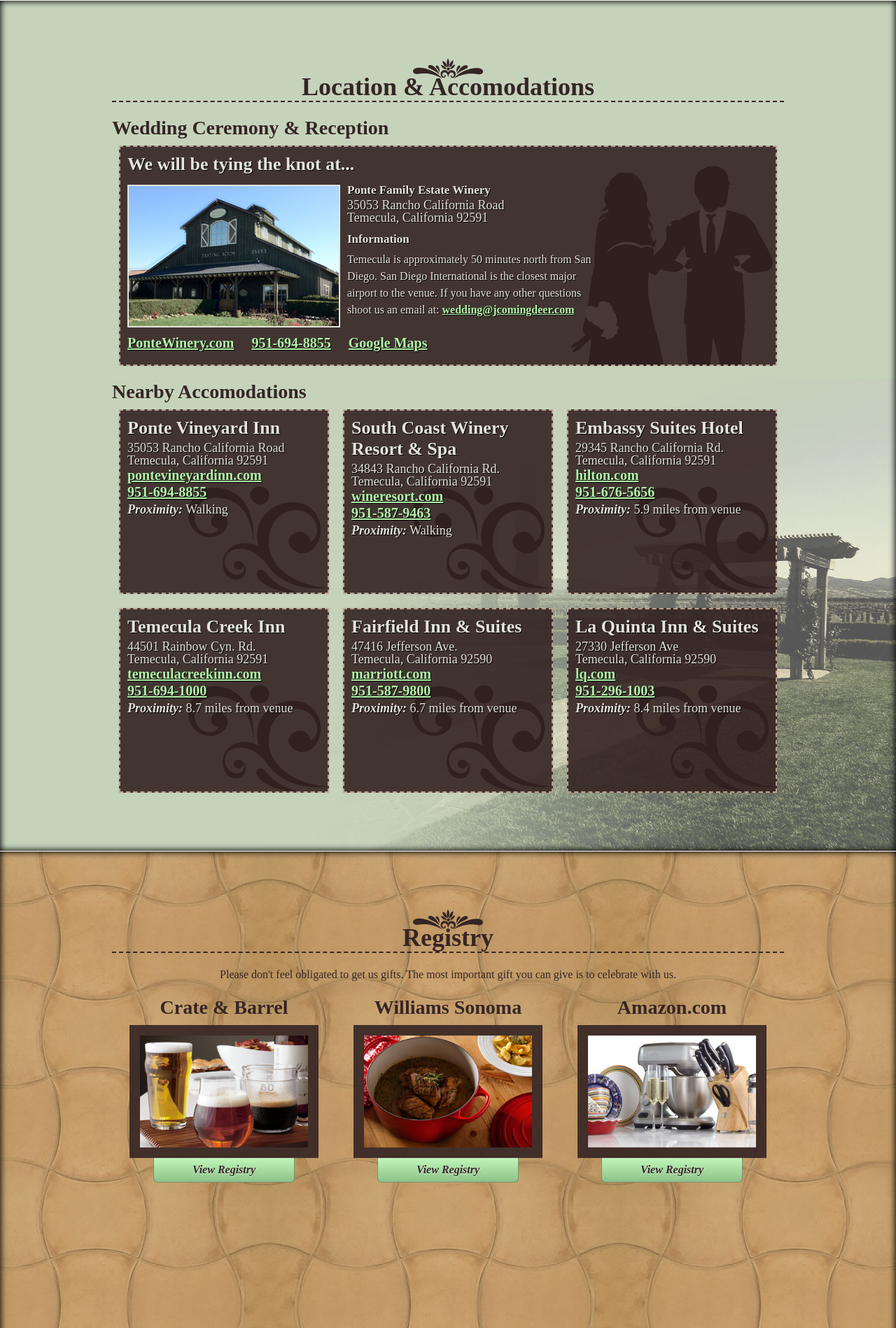
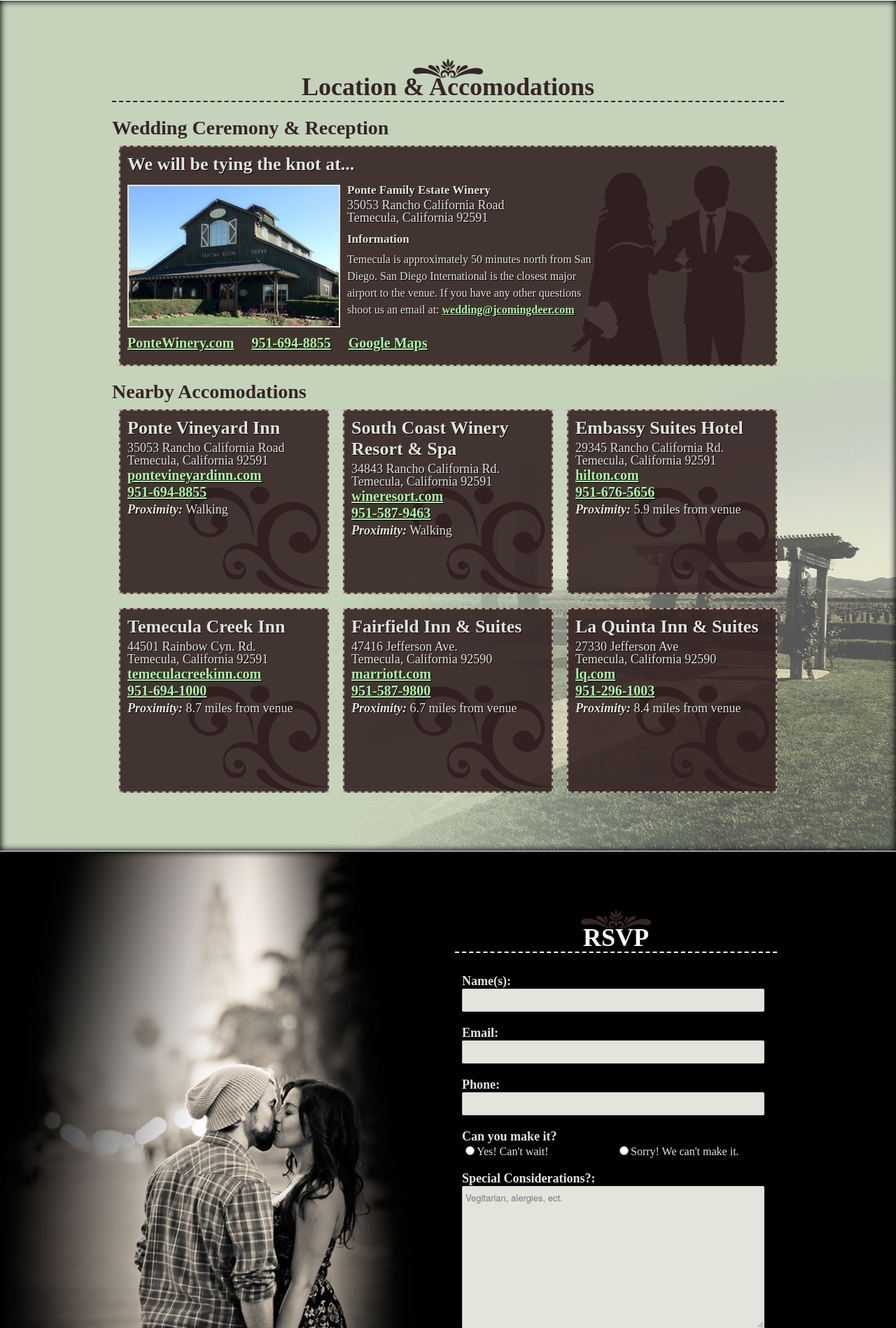
Before and after one commit to TheBrownSound/JaradandJasmine.com, a PHP site: page / in a window 1280 px wide. Shown: the part 781-2679 px from the top of the page at 70% size. Run offline with PHP 8.4, Linux system fonts and the light colour scheme; some libraries are stand-ins or nearby versions; some web fonts are replaced.

Commit message:
stupid simple contact form

```diff
--- a/index.html
+++ b/index.html
@@ -50,6 +50,22 @@
 					var trgt = parts[1];
 					$('html, body').animate({scrollTop: $("#"+trgt).offset().top}, 1000);
 				});
+
+				$("#rsvpform textarea")
+					.focus(function() {
+						if (this.value === this.defaultValue) {
+						    this.value = '';
+						}
+					})
+					.blur(function() {
+						if (this.value === '') {
+						    this.value = this.defaultValue;
+						}
+				});
+
+				$('#rsvpform').ajaxForm(function() {
+				    alert("Thank's for letting us know!");
+				});
 			});
 	</script>
 
@@ -60,6 +76,7 @@
 			<a class="scroll" href="#details"><img class="logo" src="images/logo.png"></a>
 			<ul>
 				<li><a class="scroll" href="#location">Location</a></li>
+				<li><a class="scroll" href="#rsvp">RSVP</a></li>
 				<li><a class="scroll" href="#gifts">Registry</a></li>
 			</ul>
 		</div>
@@ -174,6 +191,32 @@
 		</div>
 	</div>
 
+	<div id="rsvp" class="panel">
+		<div class="container">
+			<div class="eight columns offset-by-eight omega">
+				<h2>RSVP</h2>
+				<form id="rsvpform" action="rsvp.php" method="post">
+					<label for="name">Name(s):</label>
+					<input id="name" type="text" />
+					<label for="email">Email:</label>
+					<input id="email" type="text" />
+					<label for="phone">Phone:</label>
+					<input id="phone" type="text" />
+					<span class="attending">
+					<label>Can you make it?</label>
+						<span class="attending-radio"><input type="radio" value="yes" name="attending" /><p>Yes! Can't wait!</p></span>
+						<span class="attending-radio"><input type="radio" value="no" name="attending" /><p>Sorry! We can't make it.</p></span>
+					</span>
+					<label for="message">Special Considerations?:</label>
+					<textarea id="message" rows="10">Vegitarian, alergies, ect.</textarea>
+					<span class="form-end">
+						<input type="submit" value="RSVP" />
+					</span>
+				</form>
+			</div>
+		</div>
+	</div>
+
 	<div id="gifts" class="panel">
 		<div class="container">
 			<h2>Registry</h2>
--- a/stylesheets/layout.css
+++ b/stylesheets/layout.css
@@ -87,7 +87,6 @@ em.isolate {
 }
 
 label {
-  display: inline-block;
   font-size: 18px;
 }
 
@@ -382,6 +381,13 @@ input[type="radio"]:focus {
   color: #FFF;
 }
 
+#rsvp form {
+  background-color: #333333;
+  background-color: rgba(0,0,0,0.6);
+  border-radius: 6px;
+  padding: 10px;
+}
+
 #rsvp input[type="text"], #rsvp textarea {
   width: 96%;
   max-width: 96%;
@@ -390,14 +396,45 @@ input[type="radio"]:focus {
   box-shadow: 1px 1px 0px 0px rgba(0, 0, 0, 1);
 }
 
+#rsvp input[type="submit"] {
+  margin-top: 20px;
+  margin-bottom: 5px;
+}
+
 #rsvp h2, #rsvp h5, #rsvp label {
   text-shadow: 1px 1px 0px #000;
   filter: dropshadow(color=#000, offx=1, offy=1);
 }
 
+#rsvp span.attending {
+  display: block;
+  margin-bottom: 20px;
+  min-height: 40px;
+}
+
+#rsvp span.attending-radio {
+  display: block;
+  float: left;
+  width: 50%;
+}
+
+#rsvp input[type="radio"] {
+  float: left;
+}
+
+#rsvp span.attending-radio p {
+  margin: 0px 0px 0px 20px;
+}
+
 #rsvp .radio-options {
   display: block;
   margin-bottom: 20px;
+}
+
+#rsvp .form-end {
+  clear: both;
+  display: block;
+  text-align: right;
 }
 
 #date .announcement {
@@ -486,12 +523,12 @@ input[type="radio"]:focus {
 	   padding: 0px;
 	  }
 	  #nav ul {
+      border-top: 1px solid #FFF;
 	    margin-bottom: 0px;
 	  }
     #nav ul li {
       margin: 0px;
-      border-top: 1px solid #FFF;
-      width: 50%;
+      width: 33%;
       float: left;
       height: 30px;
       line-height: 30px;
@@ -536,6 +573,11 @@ input[type="radio"]:focus {
     .panel {
       padding-top: 140px;
     }
+
+    #rsvp span.attending-radio {
+      float: none;
+      width: 100%;
+    }
 	}
 
 	/* Mobile Landscape Size to Tablet Portrait (devices and browsers) */
```
Also changed, not shown: rsvp.php (added, +13 -0 lines), jquery.form.js (added). Lines whose indentation alone changed are shown as unchanged.
